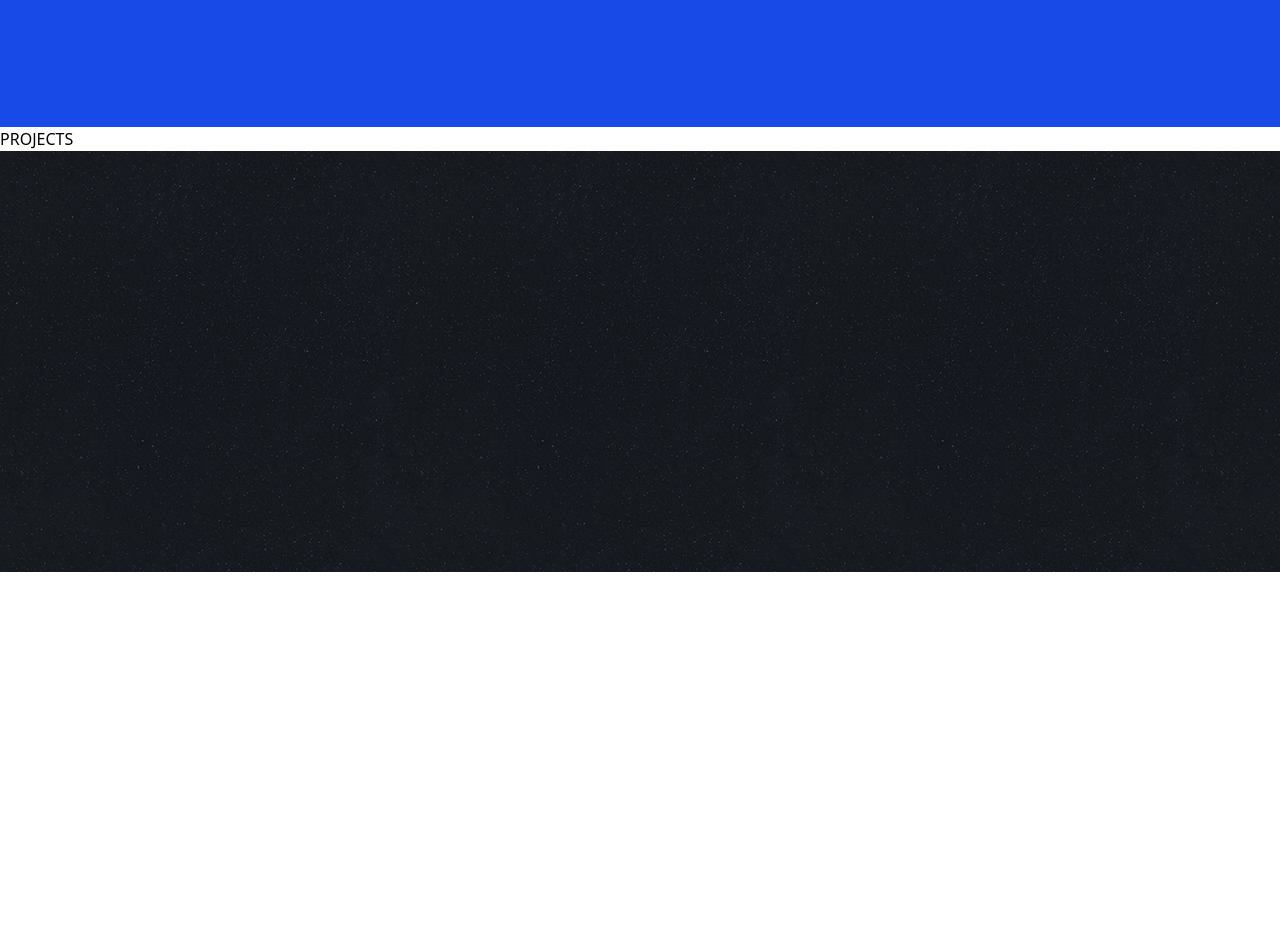
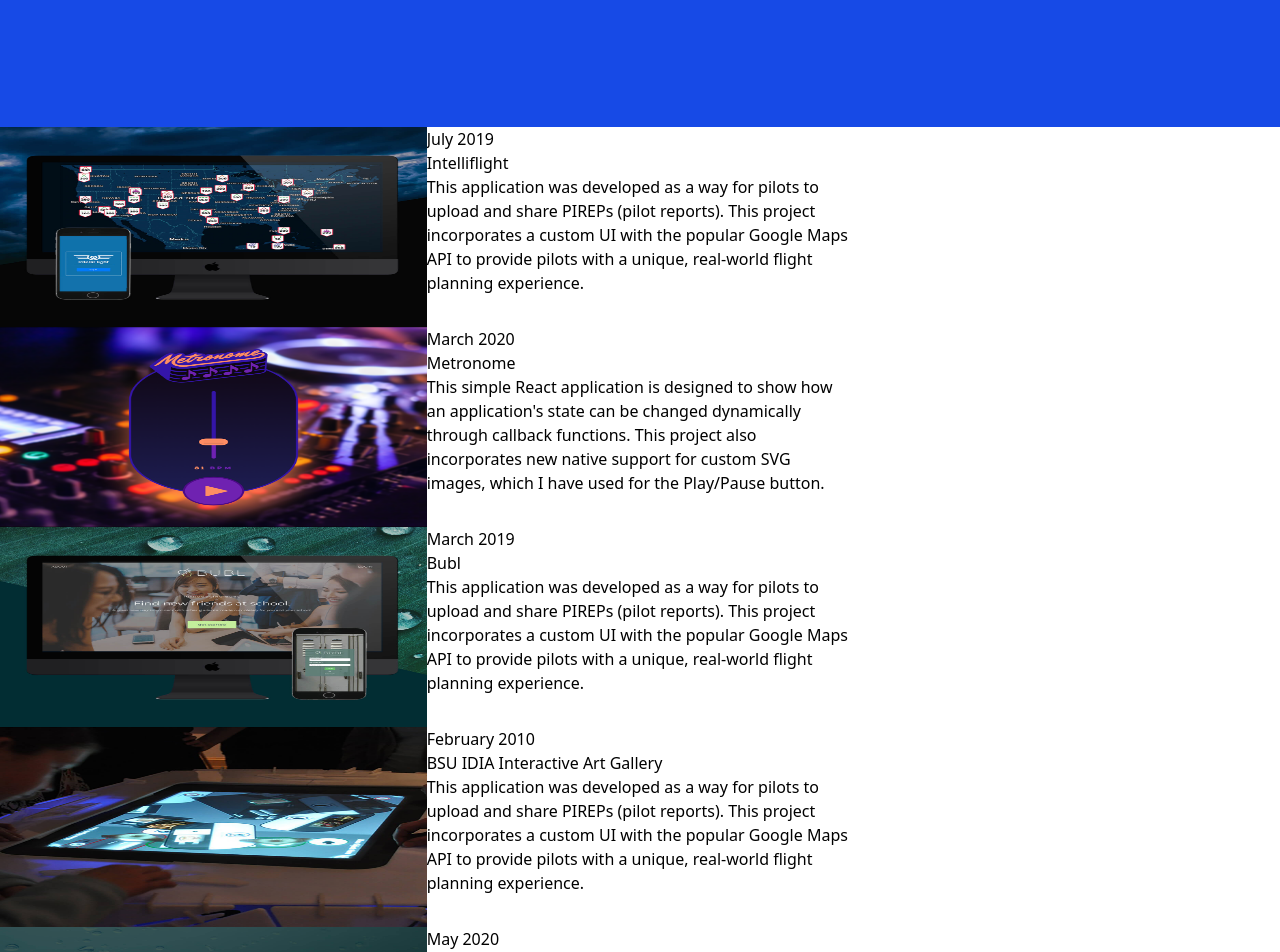
Before and after one commit to sklanier/Portfolio, a Next.js app: page / in a window 1280 px wide. Shown: the part 1200-2152 px from the top of the page. Before the commit the page ends 1819 px from the top, so only its background shows below. Built offline with nearby package versions, Linux system fonts and the light colour scheme.

Commit message:
passed projects data as props to Projects via ProjectCard

```diff
--- a/components/ProjectCard.js
+++ b/components/ProjectCard.js
@@ -1,5 +1,17 @@
-const ProjectCard = ({project_data}) => (
-    <div className="grid grid-cols-3 gap-1">
+import Image from 'next/image';
 
-    </div>
-)
+const ProjectCard = ({project}) => (
+
+    <section>
+        <div className="grid lg:grid-cols-3">
+            <Image src={project.image} width="200px" height="200px"/>
+            <div>
+                <h2>{project.date}</h2>
+                <h1>{project.title}</h1>
+                <p>{project.desc}</p>
+            </div>
+        </div>
+    </section>
+);
+
+export default ProjectCard;
--- a/components/Projects.js
+++ b/components/Projects.js
@@ -1,7 +1,14 @@
-const Projects = () => (
-    <div className="">
-        PROJECTS
-    </div>
-);
+import { project_data } from '../data/project_data';
+import ProjectCard from './ProjectCard';
+
+const Projects = () => {
+    return(
+        <div className="">
+            {project_data.map((project) => (
+                <ProjectCard key={project.id} project={project} />
+            ))}
+        </div>
+    )
+};
 
 export default Projects
--- a/data/project_data.js
+++ b/data/project_data.js
@@ -14,7 +14,7 @@ export const project_data = [
         ],
         link: 'https://www.intelliflight.app/',
         repo: 'https://github.com/labs13-intelliflight',
-        image: 'assets/img/portfolio/fullsize/Intelliflight-Fullsize.jpg'
+        image: '/assets/img/portfolio/fullsize/Intelliflight-Fullsize.jpg'
     },
     {
         id: 2,
@@ -28,7 +28,7 @@ export const project_data = [
         ],
         link: 'https://metronome.onrender.com/',
         repo: 'https://github.com/sklanier/ReactJS-Metronome',
-        image: 'assets/img/portfolio/fullsize/Metronome.png'
+        image: '/assets/img/portfolio/fullsize/Metronome.png'
     },
     {
         id: 3,
@@ -45,7 +45,7 @@ export const project_data = [
         ],
         link: 'https://www.intelliflight.app/',
         repo: 'https://github.com/labs13-intelliflight',
-        image: 'assets/img/portfolio/fullsize/Bubl-Fullsize.jpg'
+        image: '/assets/img/portfolio/fullsize/Bubl-Fullsize.jpg'
     },
     {
         id: 4,
@@ -62,7 +62,7 @@ export const project_data = [
         ],
         link: 'https://www.intelliflight.app/',
         repo: 'https://github.com/labs13-intelliflight',
-        image: 'assets/img/portfolio/fullsize/BSE-IDIA-InteractiveGallery.jpg'
+        image: '/assets/img/portfolio/fullsize/BSE-IDIA-InteractiveGallery.jpg'
     },
     {
         id: 5,
@@ -79,7 +79,7 @@ export const project_data = [
         ],
         link: 'https://www.intelliflight.app/',
         repo: 'https://github.com/labs13-intelliflight',
-        image: 'assets/img/portfolio/fullsize/CleanAsAWhistle-Project.jpg'
+        image: '/assets/img/portfolio/fullsize/CleanAsAWhistle-Project.jpg'
     },
     {
         id: 6,
@@ -96,6 +96,6 @@ export const project_data = [
         ],
         link: 'https://www.intelliflight.app/',
         repo: 'https://github.com/labs13-intelliflight',
-        image: 'assets/img/portfolio/fullsize/QuantumCode (1).jpg'
+        image: '/assets/img/portfolio/fullsize/QuantumCode (1).jpg'
     },
 ]
```
